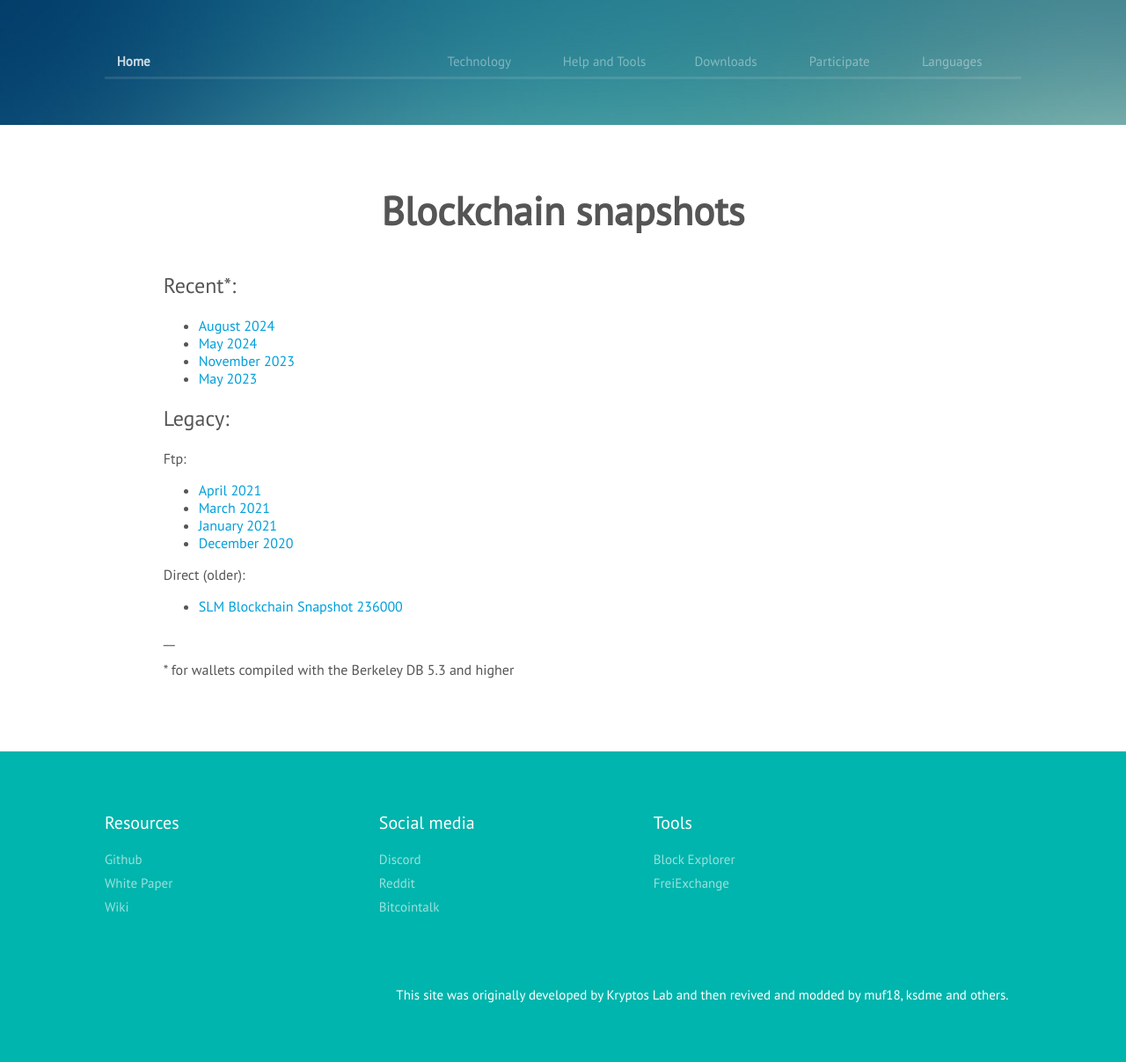
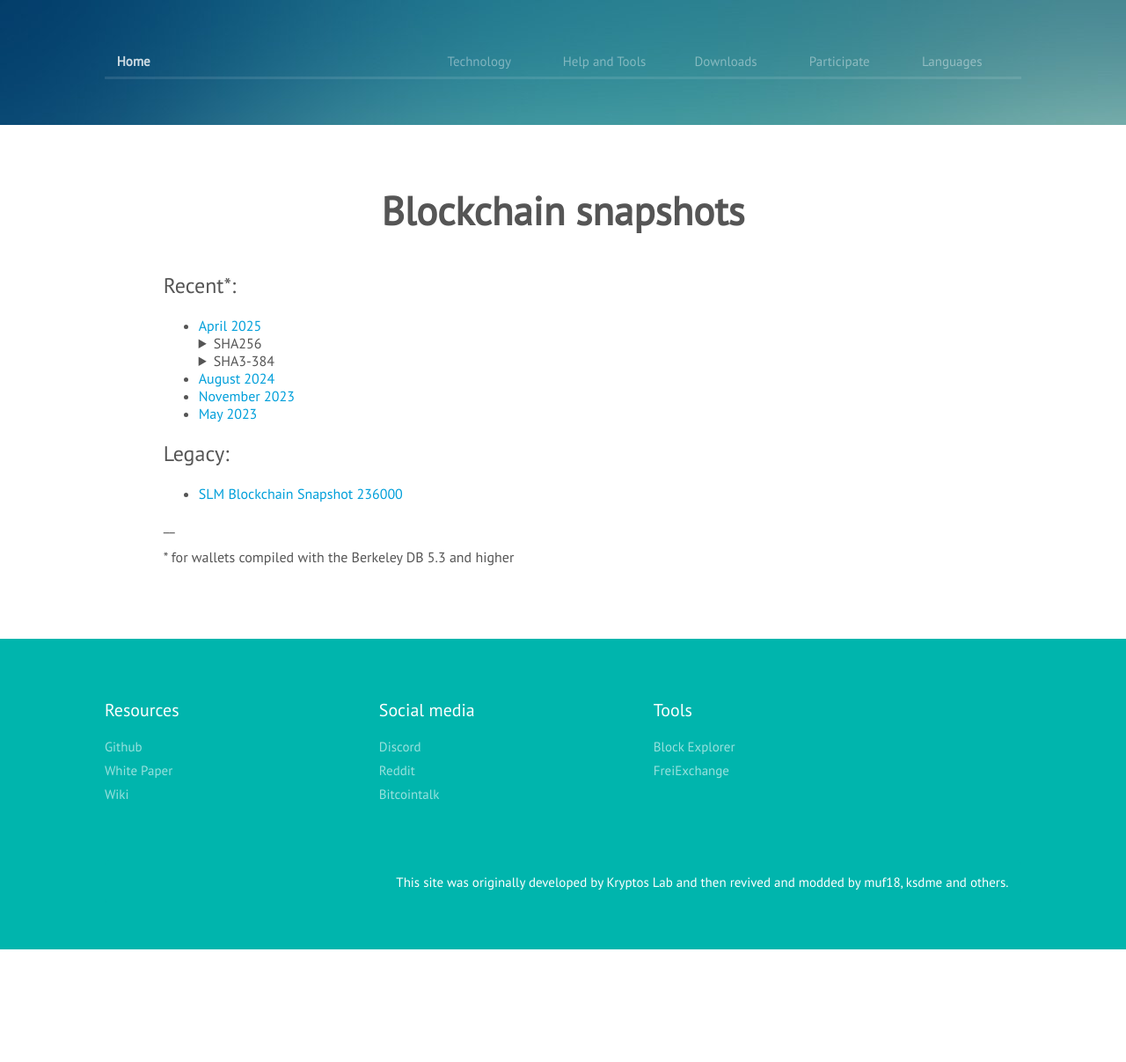
Before and after one commit to slimcoin-project/slimcoin-project.github.io, a Jekyll site: the page built from content/en/snapshots.md, in a window 1280 px wide. Shown: the whole page at 88% size. Built offline with Jekyll 4.4.1, drawn with Linux system fonts in a browser that asks for light colours; some web fonts are replaced; after the commit the page ends 1079 px from its top, so only the background shows below that.

Commit message:
Update snapshots.md
Added a new snapshot, deleted broken links.

```diff
--- a/content/en/snapshots.md
+++ b/content/en/snapshots.md
@@ -10,20 +10,15 @@ priority: 10
 ---
 
 # Recent*:
-* [August 2024](https://getshared.com/NNy3Qdzn){:target="_blank"}
-* [May 2024](https://getshared.com/RqSVUxFc){:target="_blank"}
-* [November 2023](https://ysnd.it/hy2BWI21){:target="_blank"}
-* [May 2023](https://ysnd.it/20MxZ0xD){:target="_blank"}
+
+* [April 2025](https://ysnd.it/a9nYSJ5l){:target="_blank"}
+    <details> <summary> SHA256 </summary> 5628951cb4cc4e924feafc9a229964a59866f07f31dc09fbd6edef0b88cee6cc </details>
+    <details> <summary> SHA3-384</summary> 8dc564c2c8e98bcab64bccc0da928851cd30bc683328dc857b432e28b600c57697ae1f83eaf450676cc1566011ad25fc </details>
+* [August 2024](https://getshared.com/NNy3Qdzn){:target="_blank"}<br>
+* [November 2023](https://ysnd.it/hy2BWI21){:target="_blank"}<br>
+* [May 2023](https://ysnd.it/20MxZ0xD){:target="_blank"}<br>
 
 # Legacy:
-
-Ftp:
-* [April 2021](ftp://185.150.190.19/chain-slm.slimcoin_v0.6.0_d21-04-18.tgz){:target="_blank"}
-* [March 2021](ftp://185.150.190.19/chain-slm.slimcoin_v0.6.0_d21-03-01.tgz){:target="_blank"}
-* [January 2021](ftp://185.150.190.19/chain-slm.slimcoin_v0.6.0_d21-01-17.tar){:target="_blank"}
-* [December 2020](ftp://185.150.190.19/chain-slm.slimcoin_v0.6.0_20-12-12.tgz){:target="_blank"}
-
-Direct (older):
 * [SLM Blockchain Snapshot 236000](https://mega.co.nz/#!pg8lEJoL!54dSH7LrpmOJiMzNS72MDCYvZtXwqnHGyCApmYIpxkA){:target="_blank"}
 
 
```
